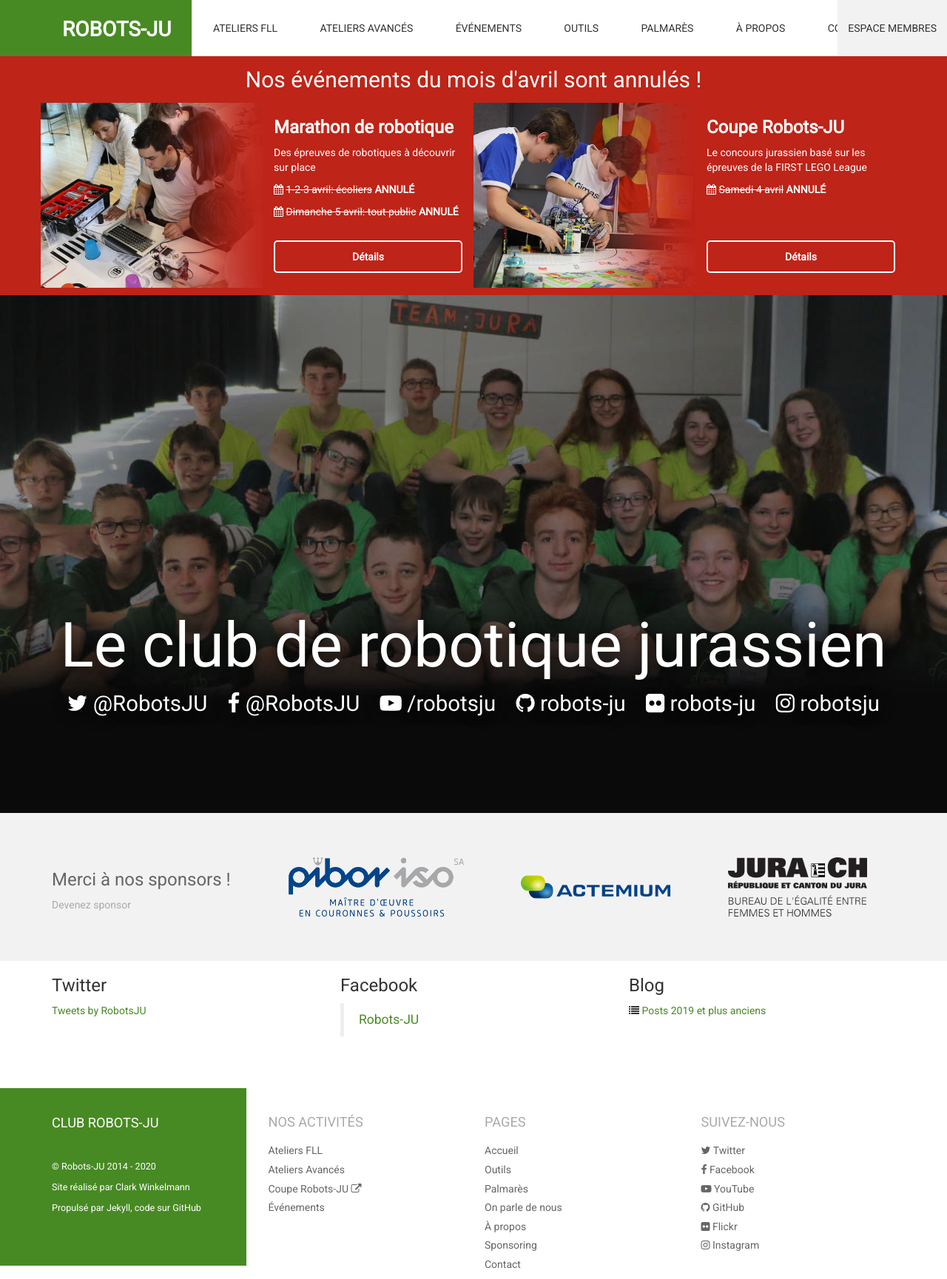
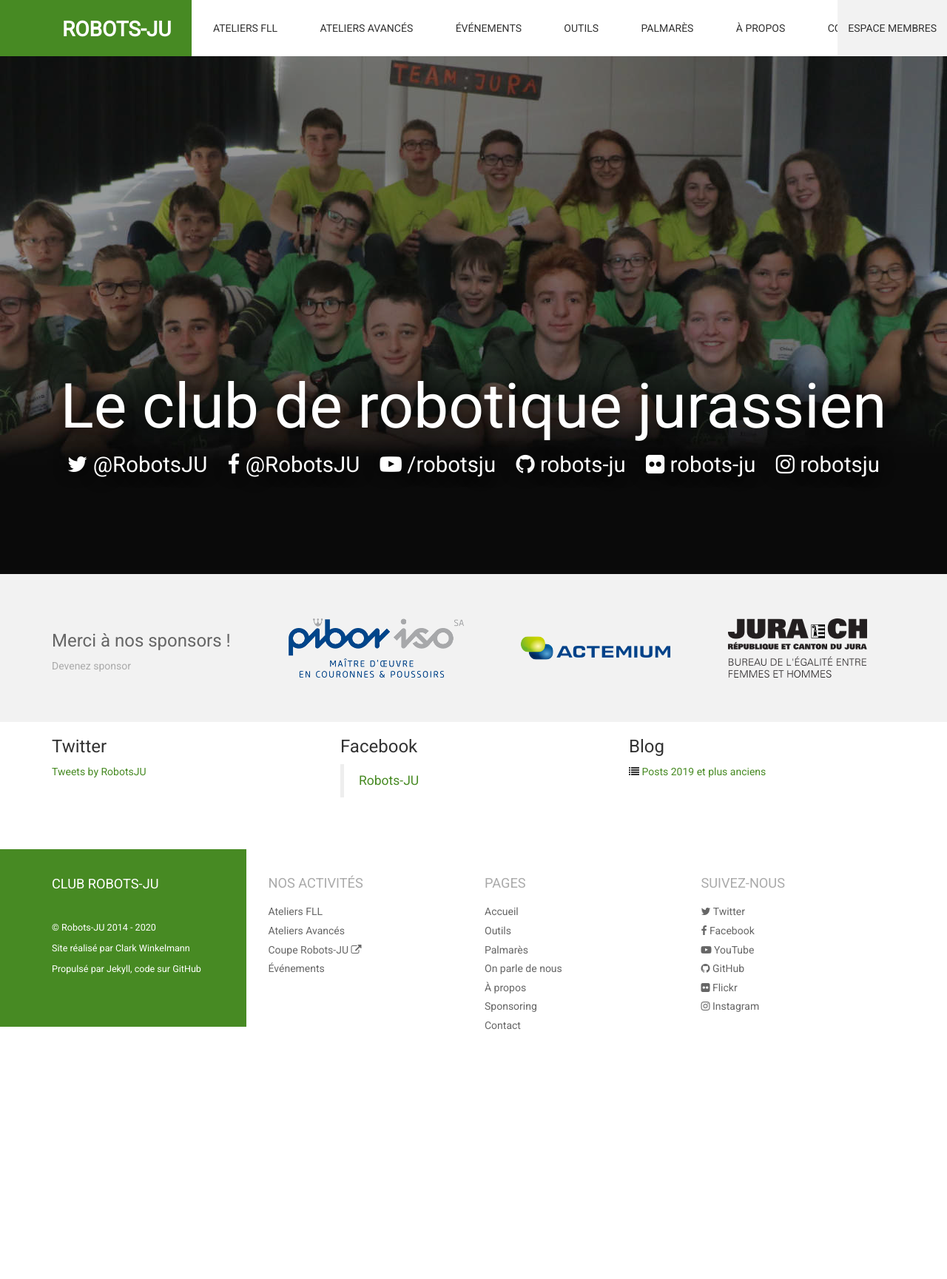
Before and after one commit to robots-ju/robots-ju.ch, a Jekyll site: the page built from index.md, in a window 1280 px wide. Shown: the whole page at 74% size. Built offline with Jekyll 4.4.1, drawn with Linux system fonts in a browser that asks for light colours; comment, search, counter and statistics services are not loaded; after the commit the page ends 1406 px from its top, so only the background shows below that.

Commit message:
Mise à jour événements

```diff
--- a/_sass/main.scss
+++ b/_sass/main.scss
@@ -64,4 +64,3 @@
 @import 'robotsju/projects';
 @import 'robotsju/sponsoring';
 @import 'robotsju/presse';
-@import 'robotsju/events';
--- a/_sass/robotsju/_events.scss
+++ /dev/null
@@ -1,47 +0,0 @@
-.events-banner {
-    $orange: #be2418;
-
-    background: $orange;
-    padding-bottom: 10px;
-    color: white;
-
-    h2 {
-        text-align: center;
-        margin: 0;
-        padding: 15px;
-    }
-
-    .event-block {
-        display: block;
-        background-size: contain;
-        background-position: left center;
-        color: inherit;
-        padding: 0 0 0 300px;
-        margin: 0 -15px;
-        overflow: hidden;
-
-        h3 {
-            font-weight: bold;
-            margin-top: 0;
-        }
-
-        .legend {
-            min-height: 250px;
-            background: $orange;
-            padding: 20px 15px;
-            box-shadow: 0 0 80px 80px $orange;
-            display: flex;
-            flex-direction: column;
-        }
-
-        .button {
-            border: 2px solid white;
-            color: white;
-            border-radius: 5px;
-            text-align: center;
-            padding: 10px 15px;
-            font-weight: bold;
-            margin-top: auto;
-        }
-    }
-}
--- a/index.md
+++ b/index.md
@@ -4,35 +4,6 @@ layout: default
 banner_image: /media/banners/club-2017.jpg
 banner_text: Le club de robotique jurassien
 ---
-
-<section class="events-banner">
-  <div class="container">
-    <h2>Nos événements du mois d'avril sont annulés !</h2>
-    <div class="row">
-      <div class="col-md-6">
-        <a href="/semaine-robotique-2020" class="event-block" style="background-image: url(/media/events-banner/marathon.jpg?v=dbfe283e520cc5a237d936d25c946eef)">
-          <div class="legend">
-            <h3>Marathon de robotique</h3>
-            <p>Des épreuves de robotiques à découvrir sur place</p>
-            <p><i class="fa fa-calendar"></i> <del>1-2-3 avril: écoliers</del> <strong>ANNULÉ</strong></p>
-            <p><i class="fa fa-calendar"></i> <del>Dimanche 5 avril: tout public</del> <strong>ANNULÉ</strong></p>
-            <div class="button">Détails</div>
-          </div>
-        </a>
-      </div>
-      <div class="col-md-6">
-        <a href="https://coupe.robots-ju.ch/" class="event-block" style="background-image: url(/media/events-banner/coupe.jpg?v=f60c0e974c9751ec7f30767b4b43f6ce)">
-          <div class="legend">
-            <h3>Coupe Robots-JU</h3>
-            <p>Le concours jurassien basé sur les épreuves de la FIRST LEGO League</p>
-            <p><i class="fa fa-calendar"></i> <del>Samedi 4 avril</del> <strong>ANNULÉ</strong></p>
-            <div class="button">Détails</div>
-          </div>
-        </a>
-      </div>
-    </div>
-  </div>
-</section>
 
 <section class="banner-image banner-home" style="background-image: url({{ page.banner_image }})">
     <div class="banner-text">
```
Also changed, not shown: events.md (+3 -21 lines).
